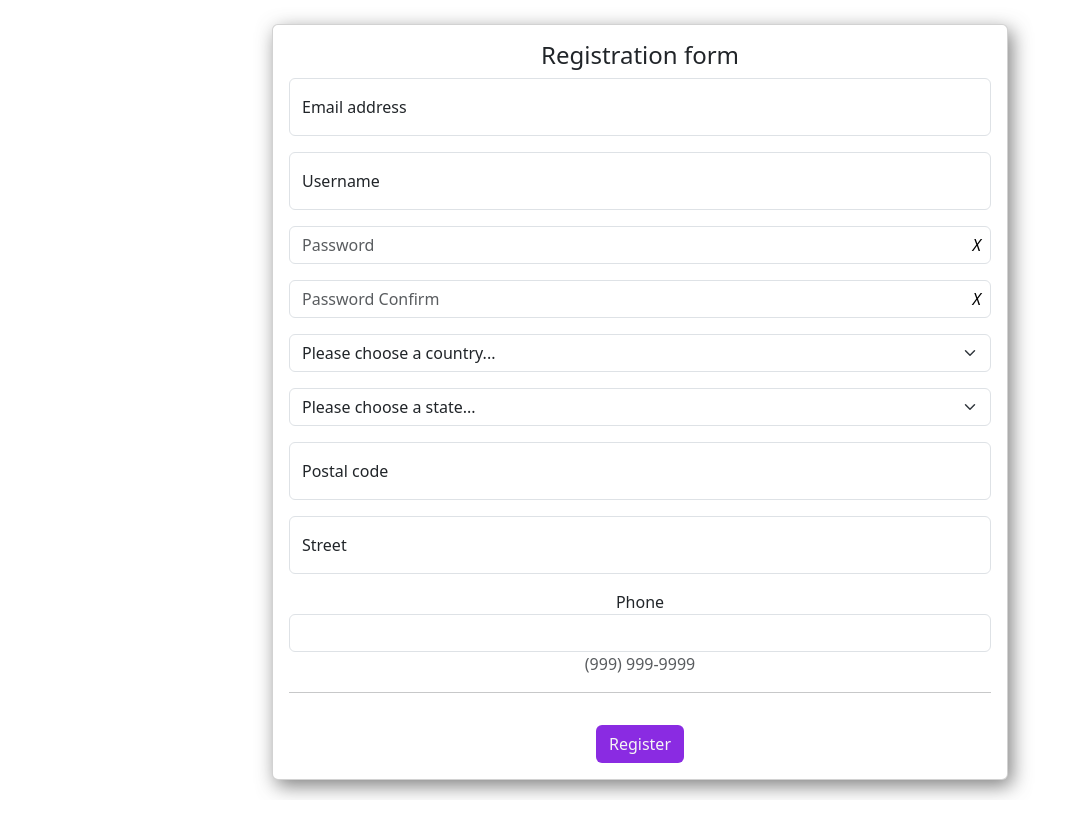
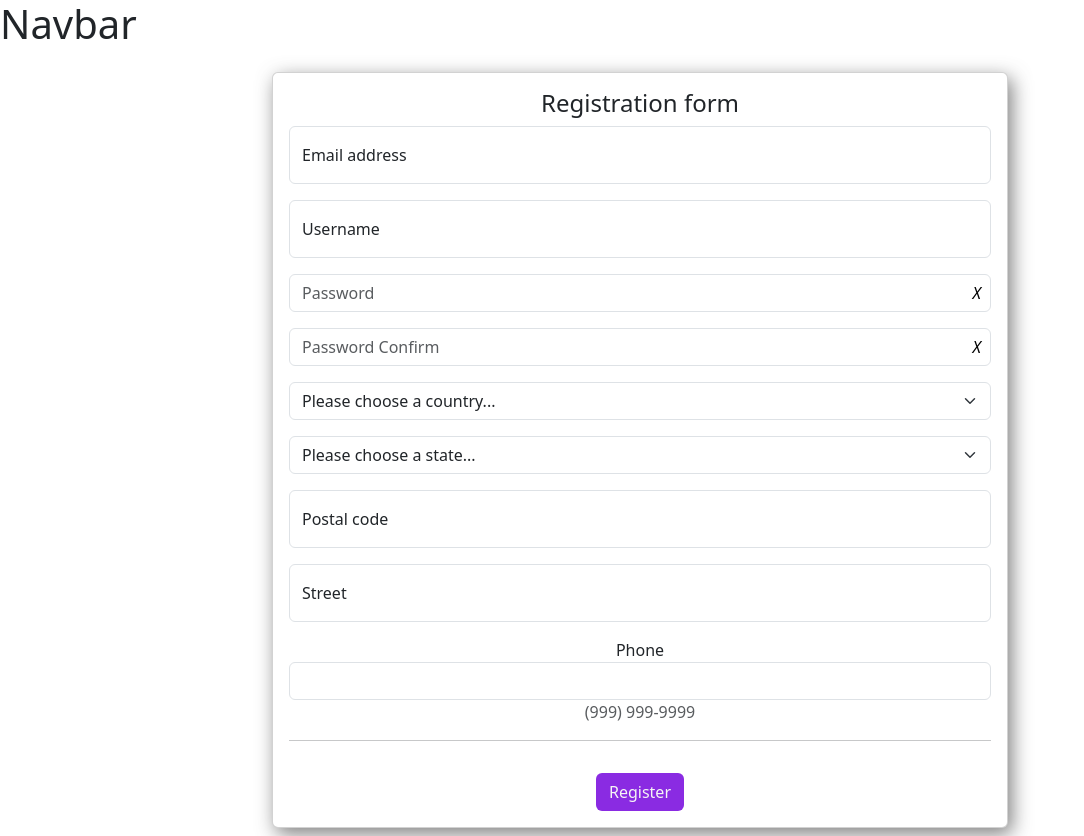
Before and after one commit to LionsdaleStudio/Liondale-Studio---Auth, a PHP site: page / in a window 1280 px wide. Shown: the whole page, without its empty margins (0-1084 px from the left). Before the commit the page ends 798 px from the top, so only its background shows below. Run offline with PHP 8.4, Linux system fonts and the light colour scheme; data that the repository does not hold is empty.

Commit message:
Navbar elkezdve a loginhoz

```diff
--- a/index.php
+++ b/index.php
@@ -47,6 +47,9 @@ try {
 </head>
 
 <body>
+
+    <h1>Navbar</h1>
+    <!-- TODO: navbar és loginrendszer elkészítése -->
 
     <div class="container">
         <div class="row mt-4 mb-2">
```
